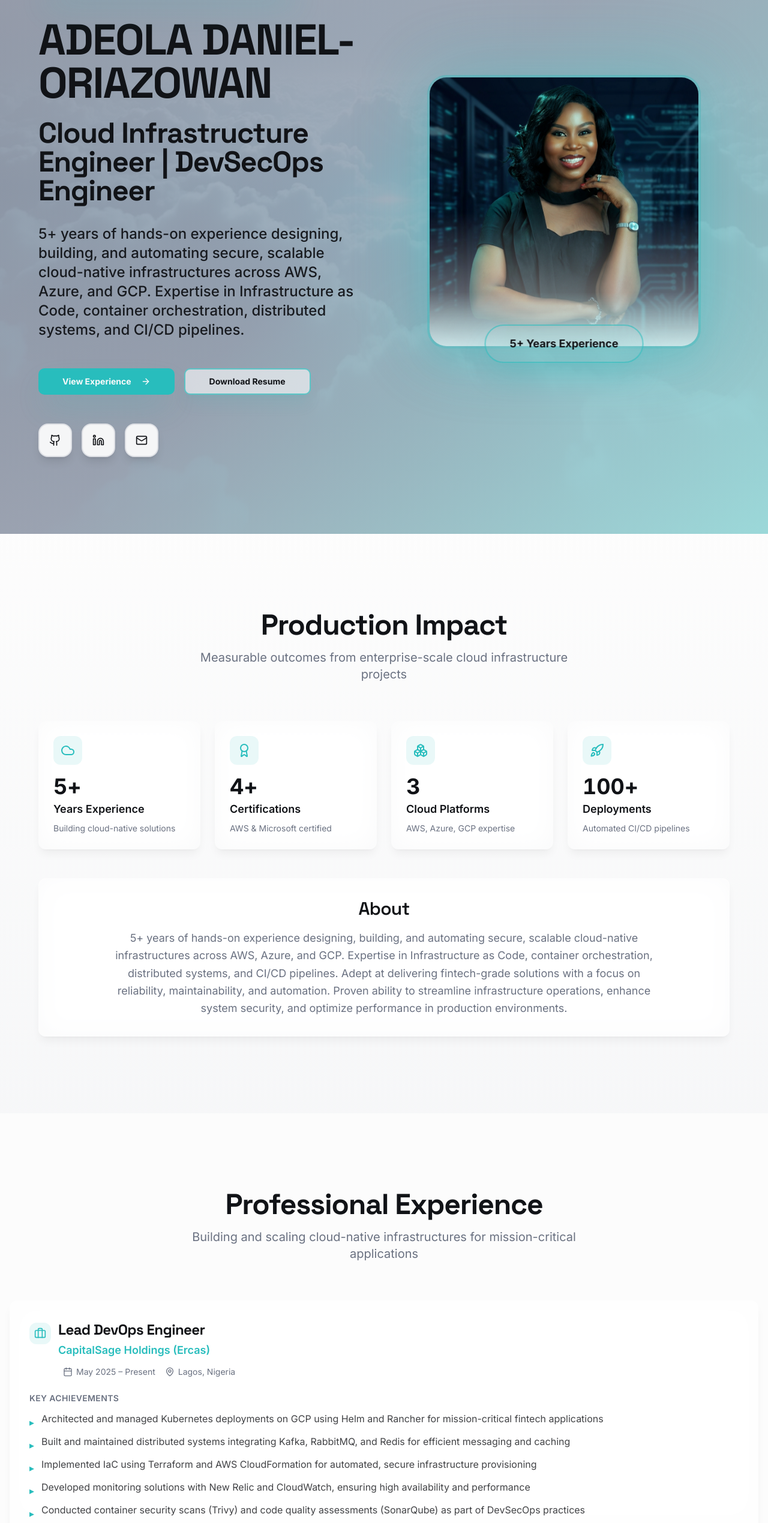
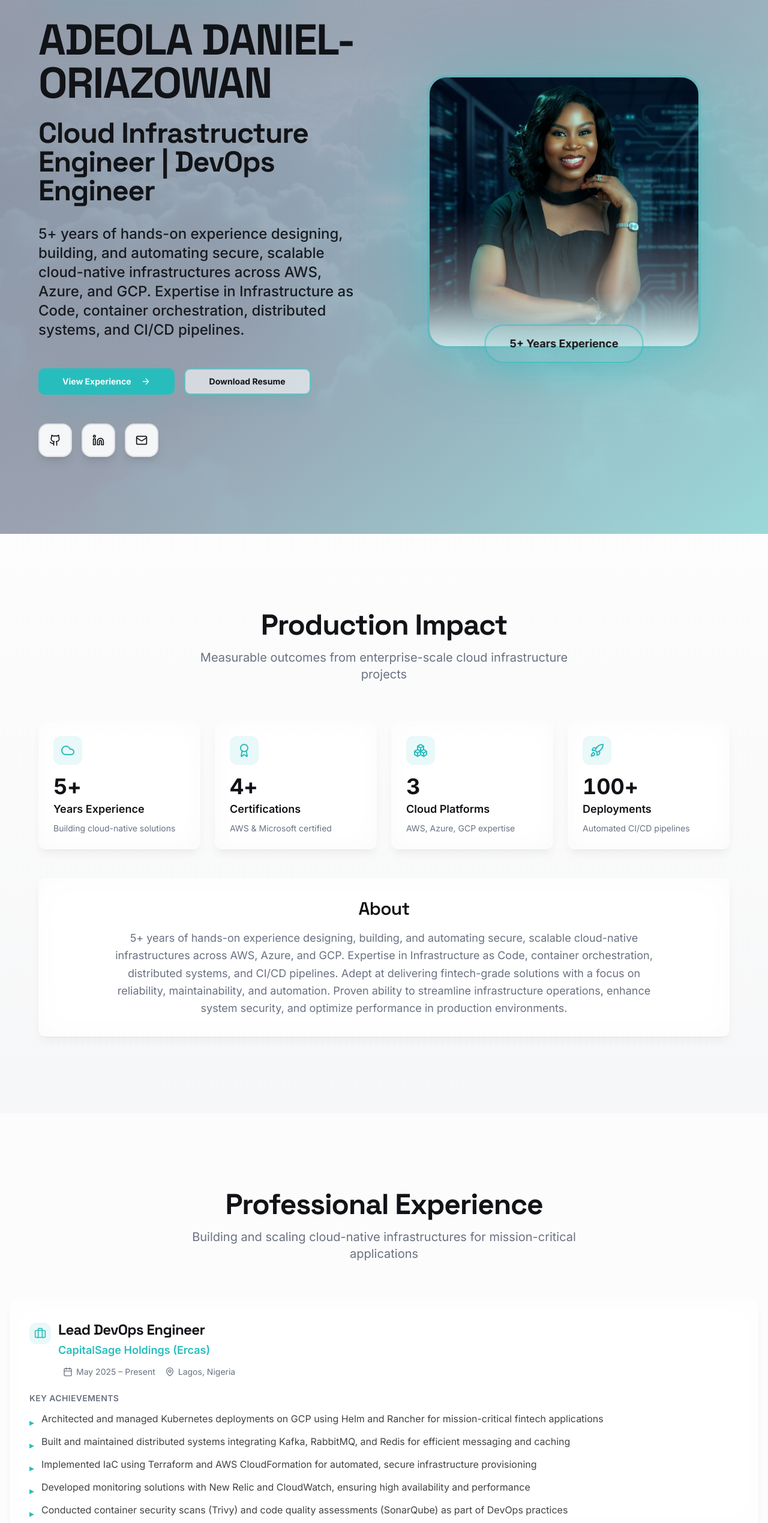
Before and after one commit to luvhaven/adeola-do, a React (Vite) app: page / in a window 1280 px wide. Shown: the part 258-2797 px from the top of the page at 60% size. Built offline with nearby package versions, Linux system fonts and the light colour scheme; the HTML template or start-up script is replaced by a standard one.

Commit message:
chore: update DevSecOps to DevOps project-wide

```diff
--- a/src/data/resumeData.ts
+++ b/src/data/resumeData.ts
@@ -31,7 +31,7 @@ export const heroData = {
     statusText: "Open to remote work and sponsored relocation",
     headline: "ADEOLA DANIEL-ORIAZOWAN",
     subtitle: "(IBRAHIM)",
-    jobTitle: "Cloud Infrastructure Engineer | DevSecOps Engineer",
+    jobTitle: "Cloud Infrastructure Engineer | DevOps Engineer",
     location: "Lagos, Nigeria",
     valueProposition: "5+ years of hands-on experience designing, building, and automating secure, scalable cloud-native infrastructures across AWS, Azure, and GCP. Expertise in Infrastructure as Code, container orchestration, distributed systems, and CI/CD pipelines.",
     yearsExperience: 5,
@@ -81,7 +81,7 @@ export const experienceData: ExperienceItem[] = [
             "Built and maintained distributed systems integrating Kafka, RabbitMQ, and Redis for efficient messaging and caching",
             "Implemented IaC using Terraform and AWS CloudFormation for automated, secure infrastructure provisioning",
             "Developed monitoring solutions with New Relic and CloudWatch, ensuring high availability and performance",
-            "Conducted container security scans (Trivy) and code quality assessments (SonarQube) as part of DevSecOps practices"
+            "Conducted container security scans (Trivy) and code quality assessments (SonarQube) as part of DevOps practices"
         ],
         technologies: ["GCP", "Kubernetes", "Helm", "Rancher", "Kafka", "RabbitMQ", "Redis", "Terraform", "CloudFormation", "New Relic", "CloudWatch", "Trivy", "SonarQube"]
     },
```
